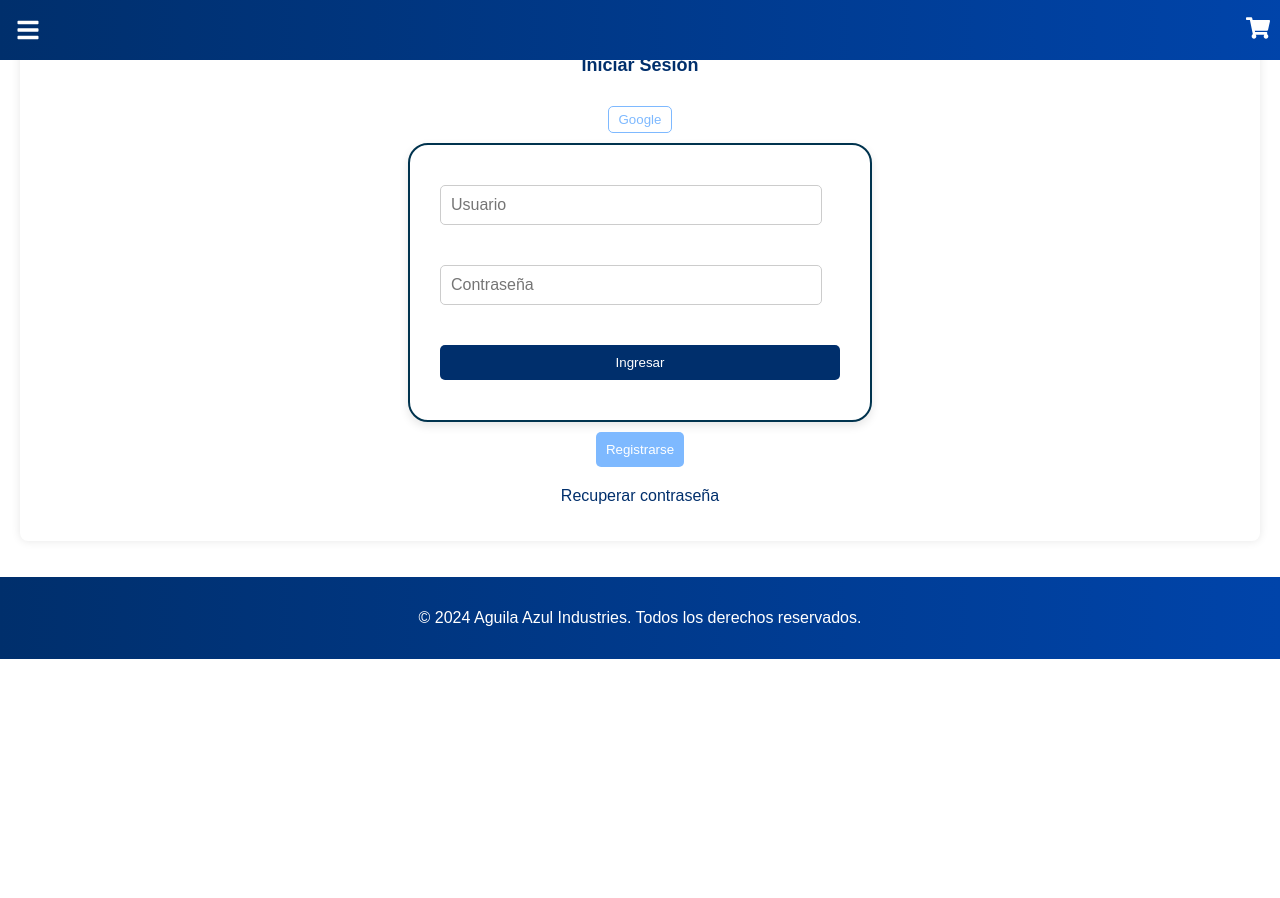
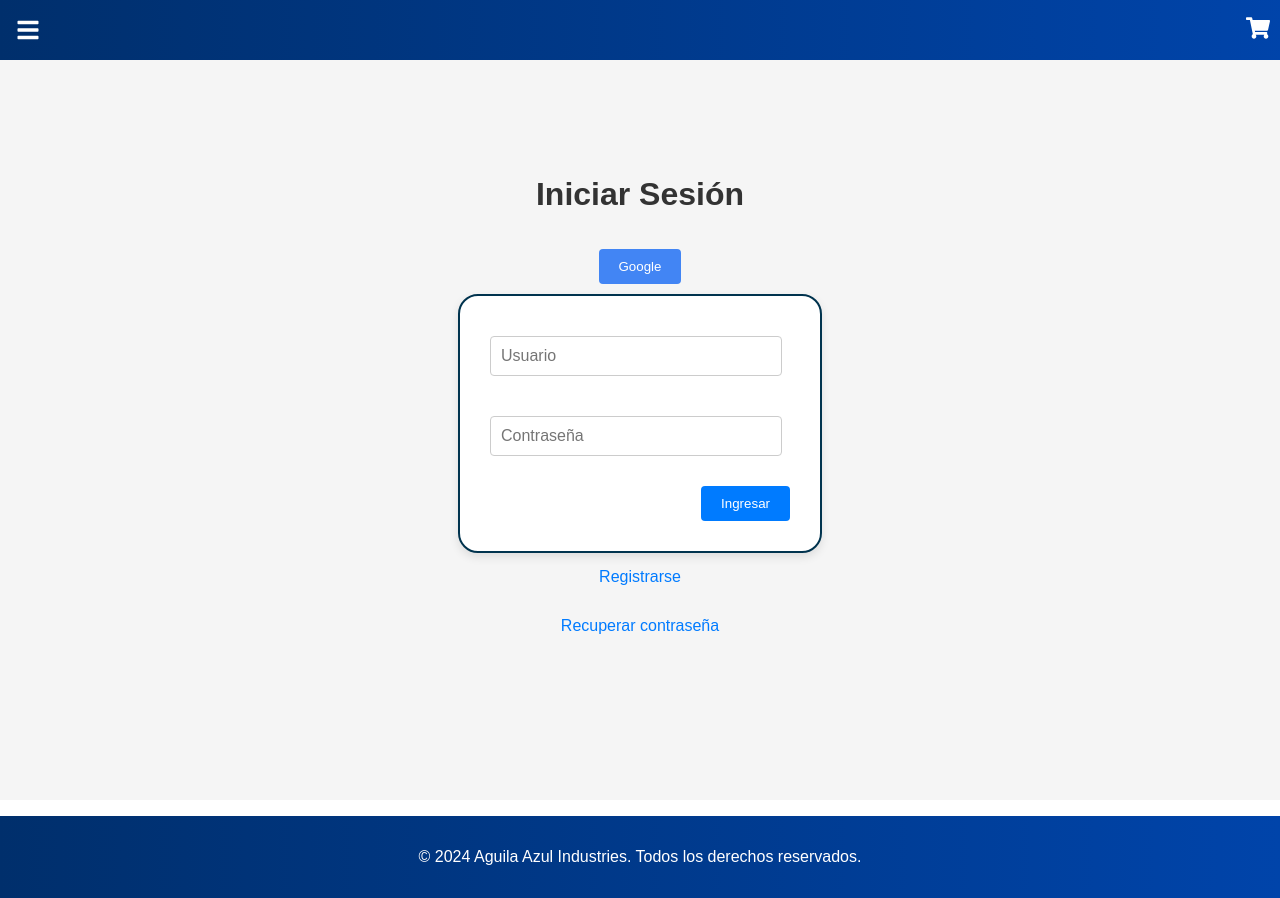
Before and after one commit to AlexHernandez2698632494/Aguila-Azul-Industries, a React (Vite) app in the folder client/: page /login in a window 1280 px wide. Before the commit the page ends 800 px from the top, so only its background shows below. Built offline with nearby package versions, Linux system fonts and the light colour scheme; no server answers.

Commit message:
update style

```diff
--- a/client/src/css/CarouselSection.css
+++ b/client/src/css/CarouselSection.css
@@ -1,6 +1,7 @@
 .carousel-container {
     max-width: 800px;
     margin: 4rem auto 1rem auto;
+    padding: 2%;
   }
 
   .carousel img {
--- /dev/null
+++ b/client/src/css/ProductsByCategory.module.css
@@ -0,0 +1,72 @@
+/* ProductsByCategory.module.css */
+.productsContainer {
+  display: flex;
+  flex-direction: column;
+  align-items: center;
+  padding-top: 5%;
+}
+
+.categoryTitle {
+  text-align: center;
+  margin-bottom: 20px;
+}
+
+.productsGrid {
+  display: grid;
+  grid-template-columns: repeat(3, 1fr);
+  gap: 20px;
+  width: 100%;
+  max-width: 1200px;
+}
+
+.productItem {
+  background-color: #f9f9f9;
+  border: 1px solid #ddd;
+  border-radius: 5px;
+  padding: 15px;
+  text-align: center;
+}
+
+.productItem img {
+  width: 100%;
+  height: auto;
+  border-radius: 5px;
+}
+
+.productProvider {
+  font-size: 12px;
+}
+
+.productName {
+  font-size: 14px;
+}
+
+.productPrice {
+  font-size: 14px;
+  color: #00bfff;
+}
+
+.addButton {
+  background-color: #007bff;
+  color: white;
+  border: none;
+  border-radius: 5px;
+  padding: 10px 15px;
+  cursor: pointer;
+  transition: background-color 0.3s;
+}
+
+.addButton:hover {
+  background-color: #0056b3;
+}
+
+.loader {
+  font-size: 18px;
+  font-weight: bold;
+  text-align: center;
+}
+
+.error {
+  color: red;
+  text-align: center;
+}
--- /dev/null
+++ b/client/src/css/login.module.css
@@ -0,0 +1,90 @@
+/* login.module.css */
+.container {
+  display: flex;
+  flex-direction: column;
+  justify-content: center;
+  align-items: center;
+  height: 100vh;
+  background-color: #f5f5f5;
+}
+
+.title {
+  font-size: 2rem;
+  color: #333;
+  margin-bottom: 20px;
+}
+
+.optionText {
+  margin-bottom: 10px;
+}
+
+.optionButton {
+  background-color: #4285f4;
+  color: white;
+  padding: 10px 20px;
+  border: none;
+  border-radius: 4px;
+  cursor: pointer;
+}
+
+.optionButton:hover {
+  background-color: #357ae8;
+}
+
+.form {
+  display: flex;
+  flex-direction: column;
+  width: 300px;
+}
+
+.input {
+  padding: 10px;
+  margin: 10px 0;
+  border: 1px solid #ccc;
+  border-radius: 4px;
+}
+
+.loginButton {
+  background-color: #007bff;
+  color: white;
+  padding: 10px 20px;
+  border: none;
+  border-radius: 4px;
+  cursor: pointer;
+}
+
+.loginButton:hover {
+  background-color: #0056b3;
+}
+
+.registerButton {
+  margin-top: 10px;
+  background-color: #28a745;
+  color: white;
+  padding: 10px 20px;
+  border: none;
+  border-radius: 4px;
+  cursor: pointer;
+}
+
+.registerButton:hover {
+  background-color: #218838;
+}
+
+.error {
+  color: red;
+  margin-top: 10px;
+}
+
+.recoverPassword {
+  margin-top: 15px;
+}
+
+.recoverLink {
+  color: #007bff;
+  text-decoration: none;
+}
+
+.recoverLink:hover {
+  text-decoration: underline;
+}
--- /dev/null
+++ b/client/src/css/register.module.css
@@ -0,0 +1,71 @@
+.container {
+     display: flex;
+    flex-direction: column;
+    align-items: center;
+    justify-content: center;
+    margin: 0 auto;
+    padding: 70px;
+    box-shadow: 0 0 px rgba(0, 0, 0, 0.1);
+    background-color: #fff;
+    max-width: 300px;
+    width: 100%;
+    min-height: calc(100vh - 200px);
+  }
+
+  .title {
+    margin-bottom: 15px;
+    font-size: 1.5rem;
+    color: #002f6c;
+  }
+
+  .form {
+    display: flex;
+    flex-direction: column;
+    width: 100%;
+  }
+
+  .input {
+    padding: 8px;
+    margin: 8px 0;
+    border-radius: 4px;
+    border: 1px solid #ccc;
+    font-size: 0.9rem;
+  }
+
+  .input:focus {
+    border: 1px solid #002f6c;
+  }
+
+  .registerButton {
+    padding: 8px;
+    margin: 10px 0;
+    border-radius: 4px;
+    border: none;
+    background-color: #002f6c;
+    color: #fff;
+    cursor: pointer;
+    font-size: 0.9rem;
+    transition: background-color 0.3s;
+  }
+
+  .registerButton:hover {
+    background-color: #005bb5;
+  }
+
+  .error {
+    color: red;
+    font-size: 0.9rem;
+  }
+
+  .recoverPassword {
+    margin-top: 15px;
+  }
+
+  .recoverLink {
+    color: #007bff;
+    text-decoration: none;
+  }
+
+  .recoverLink:hover {
+    text-decoration: underline;
+  }
--- a/client/src/views/Login.jsx
+++ b/client/src/views/Login.jsx
@@ -1,6 +1,8 @@
 import React, { useState } from "react";
 import { Link, useNavigate } from "react-router-dom";
-import { auth, googleProvider, signInWithPopup } from "../firebase"; // Asegúrate de importar tu configuración de Firebase
+import { auth, googleProvider, signInWithPopup } from "../firebase";
+import Swal from "sweetalert2";
+import styles from "../css/login.module.css";
 
 const Login = () => {
   const [usuario, setUsuario] = useState("");
@@ -13,10 +15,22 @@ const Login = () => {
       const result = await signInWithPopup(auth, googleProvider);
       const user = result.user;
       console.log("Usuario autenticado con Google:", user);
-      navigate("/client"); // Redirige según sea necesario
+      Swal.fire({
+        icon: "success",
+        title: "Inicio de sesión exitoso",
+        text: "Has iniciado sesión con Google",
+        confirmButtonText: "OK",
+      }).then(() => {
+        navigate("/client");
+      });
     } catch (error) {
       console.error("Error en autenticación con Google:", error);
-      setError("Error al iniciar sesión con Google");
+      Swal.fire({
+        icon: "error",
+        title: "Error",
+        text: "Error al iniciar sesión con Google",
+        confirmButtonText: "OK",
+      });
     }
   };
 
@@ -38,35 +52,51 @@ const Login = () => {
     const data = await response.json();
     if (!response.ok) {
       setError(data.message || "Ocurrió un error");
+      Swal.fire({
+        icon: "error",
+        title: "Error",
+        text: data.message || "Ocurrió un error",
+        confirmButtonText: "OK",
+      });
       return;
     }
 
     const nivelUsuario = data.NivelUsuario;
+    let redirectPath = "";
     if (nivelUsuario === 0) {
-      navigate("/manager");
+      redirectPath = "/manager";
     } else if (nivelUsuario === 1) {
-      navigate("/employee");
+      redirectPath = "/employee";
     } else if (nivelUsuario === 2) {
-      navigate("/client");
+      redirectPath = "/client";
     }
+
+    Swal.fire({
+      icon: "success",
+      title: "Inicio de sesión exitoso",
+      text: "Bienvenido",
+      confirmButtonText: "OK",
+    }).then(() => {
+      navigate(redirectPath);
+    });
   };
 
   return (
-    <div style={styles.container}>
-      <h2 style={styles.title}>Iniciar Sesión</h2>
-      <p style={styles.optionText}>
-        <button style={styles.optionButton} onClick={handleGoogleLogin}>
+    <div className={styles.container}>
+      <h2 className={styles.title}>Iniciar Sesión</h2>
+      <p className={styles.optionText}>
+        <button className={styles.optionButton} onClick={handleGoogleLogin}>
           Google
         </button>
       </p>
-      <form onSubmit={handleSubmit} style={styles.form}>
+      <form onSubmit={handleSubmit} className={styles.form}>
         <input
           type="text"
           placeholder="Usuario"
           value={usuario}
           onChange={(e) => setUsuario(e.target.value)}
           required
-          style={styles.input}
+          className={styles.input}
         />
         <input
           type="password"
@@ -74,19 +104,18 @@ const Login = () => {
           value={contraseña}
           onChange={(e) => setContraseña(e.target.value)}
           required
-          style={styles.input}
+          className={styles.input}
         />
-        <button type="submit" style={styles.loginButton}>Ingresar</button>
+        <button type="submit" className={styles.loginButton}>Ingresar</button>
       </form>
-      {error && <p style={styles.error}>{error}</p>}
-      <button
-        style={styles.registerButton}
-        onClick={() => navigate("/register")}
-      >
-        Registrarse
-      </button>
-      <p style={styles.recoverPassword}>
-        <Link to="/recover" style={styles.recoverLink}>
+      {error && <p className={styles.error}>{error}</p>}
+      <p className={styles.recoverPassword}>
+        <Link to="/register" className={styles.recoverLink}>
+          Registrarse
+        </Link>
+      </p>
+      <p className={styles.recoverPassword}>
+        <Link to="/recover" className={styles.recoverLink}>
           Recuperar contraseña
         </Link>
       </p>
@@ -94,76 +123,4 @@ const Login = () => {
   );
 };
 
-const styles = {
-  container: {
-    display: "flex",
-    flexDirection: "column",
-    alignItems: "center",
-    margin: "20px",
-    padding: "20px",
-    borderRadius: "8px",
-    boxShadow: "0 0 10px rgba(0, 0, 0, 0.1)",
-    backgroundColor: "#fff",
-  },
-  title: {
-    marginBottom: "20px",
-    color: "#002F6C",
-  },
-  form: {
-    display: "flex",
-    flexDirection: "column",
-    width: "100%",
-    maxWidth: "400px",
-  },
-  input: {
-    padding: "10px",
-    margin: "10px 0",
-    borderRadius: "5px",
-    border: "1px solid #ccc",
-    outline: "none",
-    transition: "border 0.3s",
-  },
-  loginButton: {
-    padding: "10px",
-    margin: "10px 0",
-    borderRadius: "5px",
-    border: "none",
-    backgroundColor: "#002F6C",
-    color: "#fff",
-    cursor: "pointer",
-    transition: "background-color 0.3s",
-  },
-  error: {
-    color: "red",
-  },
-  optionText: {
-    margin: "10px 0",
-  },
-  optionButton: {
-    border: "1px solid #7EB9FF",
-    backgroundColor: "white",
-    color: "#7EB9FF",
-    borderRadius: "5px",
-    padding: "5px 10px",
-    cursor: "pointer",
-  },
-  registerButton: {
-    padding: "10px",
-    margin: "10px 0",
-    borderRadius: "5px",
-    border: "none",
-    backgroundColor: "#7EB9FF",
-    color: "#fff",
-    cursor: "pointer",
-    transition: "background-color 0.3s",
-  },
-  recoverPassword: {
-    marginTop: "10px",
-  },
-  recoverLink: {
-    color: "#002F6C",
-    textDecoration: "none",
-  },
-};
-
 export default Login;
--- a/client/src/views/ProductsByCategory.jsx
+++ b/client/src/views/ProductsByCategory.jsx
@@ -1,14 +1,14 @@
 import React, { useEffect, useState } from "react";
-import { useParams, useNavigate } from "react-router-dom"; // Importa useNavigate
-import "../css/ProductsByCategory.css"; // Asegúrate de importar el CSS
+import { useParams, useNavigate } from "react-router-dom";
+import styles from "../css/ProductsByCategory.module.css"; // Importa el CSS como módulo
 
 const ProductsByCategory = () => {
   const { id } = useParams();
   const [products, setProducts] = useState([]);
-  const [categoryName, setCategoryName] = useState(""); // Estado para el nombre de la categoría
+  const [categoryName, setCategoryName] = useState("");
   const [loading, setLoading] = useState(true);
   const [error, setError] = useState(null);
-  const navigate = useNavigate(); // Inicializa useNavigate
+  const navigate = useNavigate();
 
   useEffect(() => {
     const fetchProducts = async () => {
@@ -19,8 +19,8 @@ const ProductsByCategory = () => {
           throw new Error("Error al obtener los productos");
         }
         const data = await response.json();
-        setProducts(data.products); // Asigna los productos
-        setCategoryName(data.categoryName); // Asigna el nombre de la categoría
+        setProducts(data.products);
+        setCategoryName(data.categoryName);
       } catch (error) {
         setError(error.message);
       } finally {
@@ -53,30 +53,30 @@ const ProductsByCategory = () => {
     window.dispatchEvent(event);
   };
 
-  if (loading) return <div>Cargando productos...</div>;
-  if (error) return <div>Error: {error}</div>;
+  if (loading) return <div className={styles.loader}>Cargando productos...</div>;
+  if (error) return <div className={styles.error}>Error: {error}</div>;
 
   return (
-    <div className="products-container">
-      <h2 className="category-title">{categoryName}</h2>
-      <div className="products-grid">
+    <div className={styles.productsContainer}>
+      <h2 className={styles.categoryTitle}>{categoryName}</h2>
+      <div className={styles.productsGrid}>
         {products.length > 0 ? (
           products.map((product) => (
             <div
               key={product.ProductoID}
-              className="product-item"
+              className={styles.productItem}
               onClick={() => handleProductClick(product.ProductoID)}
               style={{ cursor: "pointer" }}
             >
-              {product.Imagen && <img src={product.Imagen} alt={product.NombreProducto} />}
-              <p className="product-provider">{product.NombreProveedor}</p>
-              <h3 className="product-name">{product.NombreProducto}</h3>
-              <p className="product-price">${product.Precio}</p>
+              {product.Imagen && <img src={product.Imagen} alt={`Imagen de ${product.NombreProducto}`} />}
+              <p className={styles.productProvider}>{product.NombreProveedor}</p>
+              <h3 className={styles.productName}>{product.NombreProducto}</h3>
+              <p className={styles.productPrice}>${product.Precio}</p>
               <button
-                className="add-button"
+                className={styles.addButton}
                 onClick={(e) => {
-                  e.stopPropagation(); // Evita la redirección al hacer click en el botón
-                  handleAddToCartAndLocalStorage(product, 1); // Agregar 1 unidad al carrito
+                  e.stopPropagation();
+                  handleAddToCartAndLocalStorage(product, 1);
                 }}
               >
                 Agregar al carrito
--- a/client/src/views/Register.jsx
+++ b/client/src/views/Register.jsx
@@ -1,4 +1,7 @@
 import React, { useState } from "react";
+import { Link, useNavigate } from "react-router-dom";
+import Swal from "sweetalert2";
+import styles from "../css/register.module.css"; // Importa el archivo CSS como módulo
 
 const Register = () => {
   const [nombre, setNombre] = useState("");
@@ -6,6 +9,7 @@ const Register = () => {
   const [usuario, setUsuario] = useState("");
   const [contraseña, setContraseña] = useState("");
   const [error, setError] = useState("");
+  const navigate = useNavigate(); // Hook para navegar entre rutas
 
   const handleSubmit = async (e) => {
     e.preventDefault();
@@ -27,24 +31,37 @@ const Register = () => {
 
     const data = await response.json();
     if (response.ok) {
-      alert("Usuario registrado exitosamente");
-      // Redirigir al login o a la página que desees
+      Swal.fire({
+        title: '¡Éxito!',
+        text: 'Usuario registrado exitosamente',
+        icon: 'success',
+        confirmButtonText: 'OK'
+      }).then(() => {
+        // Redirigir al login o a la página que desees
+        navigate("/login");
+      });
     } else {
+      Swal.fire({
+        title: 'Error',
+        text: data.message || "Ocurrió un error",
+        icon: 'error',
+        confirmButtonText: 'OK'
+      });
       setError(data.message || "Ocurrió un error");
     }
   };
 
   return (
-    <div style={styles.container}>
-      <h2 style={styles.title}>Registrarse</h2>
-      <form onSubmit={handleSubmit} style={styles.form}>
+    <div className={styles.container}>
+      <h2 className={styles.title}>Registrarse</h2>
+      <form onSubmit={handleSubmit} className={styles.form}>
         <input
           type="text"
           placeholder="Nombre"
           value={nombre}
           onChange={(e) => setNombre(e.target.value)}
           required
-          style={styles.input}
+          className={styles.input}
         />
         <input
           type="email"
@@ -52,7 +69,7 @@ const Register = () => {
           value={correo}
           onChange={(e) => setCorreo(e.target.value)}
           required
-          style={styles.input}
+          className={styles.input}
         />
         <input
           type="text"
@@ -60,7 +77,7 @@ const Register = () => {
           value={usuario}
           onChange={(e) => setUsuario(e.target.value)}
           required
-          style={styles.input}
+          className={styles.input}
         />
         <input
           type="password"
@@ -68,57 +85,18 @@ const Register = () => {
           value={contraseña}
           onChange={(e) => setContraseña(e.target.value)}
           required
-          style={styles.input}
+          className={styles.input}
         />
-        <button type="submit" style={styles.registerButton}>Registrarse</button>
+        <button type="submit" className={styles.registerButton}>Registrarse</button>
       </form>
-      {error && <p style={styles.error}>{error}</p>}
+      {error && <p className={styles.error}>{error}</p>}
+      <p className={styles.recoverPassword}>
+        <Link to="/login" className={styles.recoverLink}>
+          Iniciar Sesión
+        </Link>
+      </p>
     </div>
   );
 };
 
-const styles = {
-  container: {
-    display: 'flex',
-    flexDirection: 'column',
-    alignItems: 'center',
-    margin: '20px',
-    padding: '20px',
-    borderRadius: '8px',
-    boxShadow: '0 0 10px rgba(0, 0, 0, 0.1)',
-    backgroundColor: '#fff',
-  },
-  title: {
-    marginBottom: '20px',
-    color: '#002F6C',
-  },
-  form: {
-    display: 'flex',
-    flexDirection: 'column',
-    width: '100%',
-    maxWidth: '400px',
-  },
-  input: {
-    padding: '10px',
-    margin: '10px 0',
-    borderRadius: '5px',
-    border: '1px solid #ccc',
-    outline: 'none',
-    transition: 'border 0.3s',
-  },
-  registerButton: {
-    padding: '10px',
-    margin: '10px 0',
-    borderRadius: '5px',
-    border: 'none',
-    backgroundColor: '#002F6C',
-    color: '#fff',
-    cursor: 'pointer',
-    transition: 'background-color 0.3s',
-  },
-  error: {
-    color: 'red',
-  },
-};
-
 export default Register;
```
Also changed, not shown: client/src/components/CardsSection.jsx (+26 -11 lines), client/src/css/ProductDetail.module.css (renamed from client/src/css/ProductDetail.css, +21 -22 lines), client/src/css/ProductsByCategory.css (deleted, +0 -59 lines), client/src/views/ProductDetail.jsx (+26 -26 lines), client/src/css/CardsSection.module.css (renamed from client/src/css/CardsSection.css).
